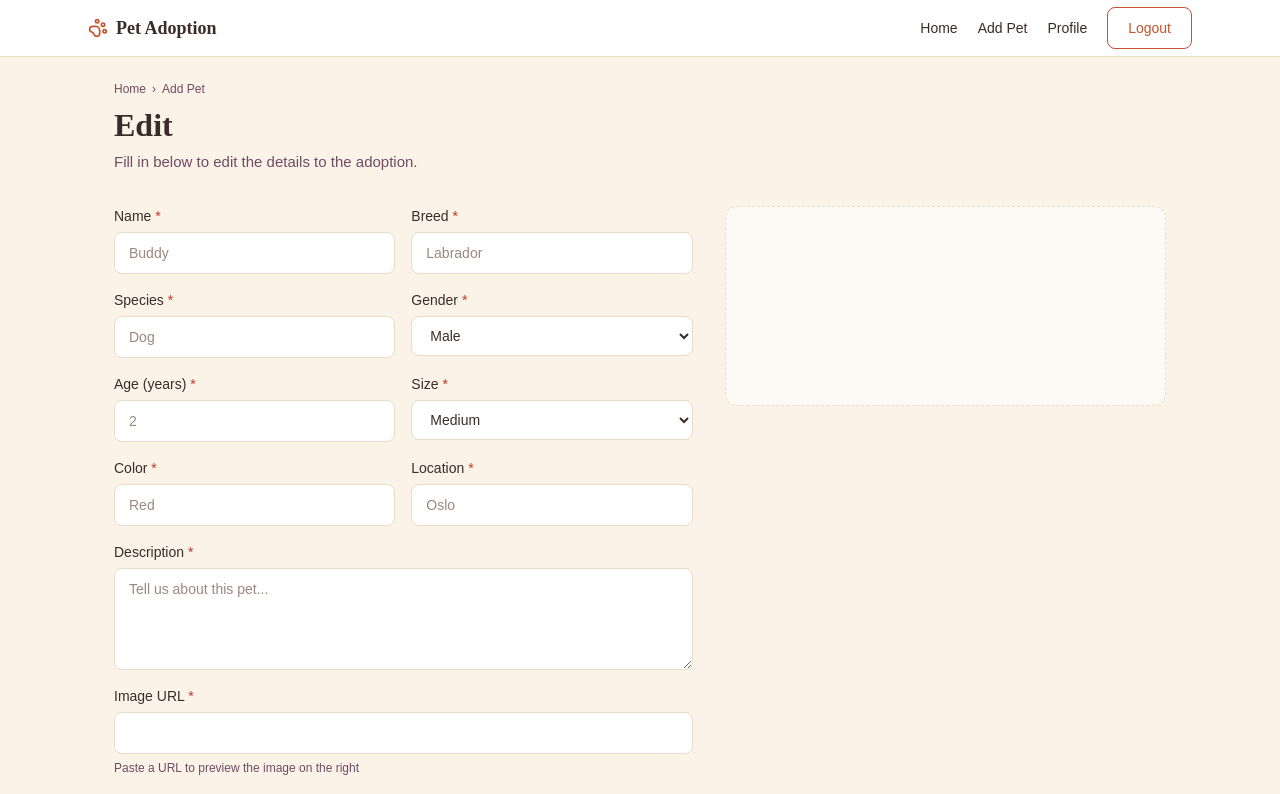
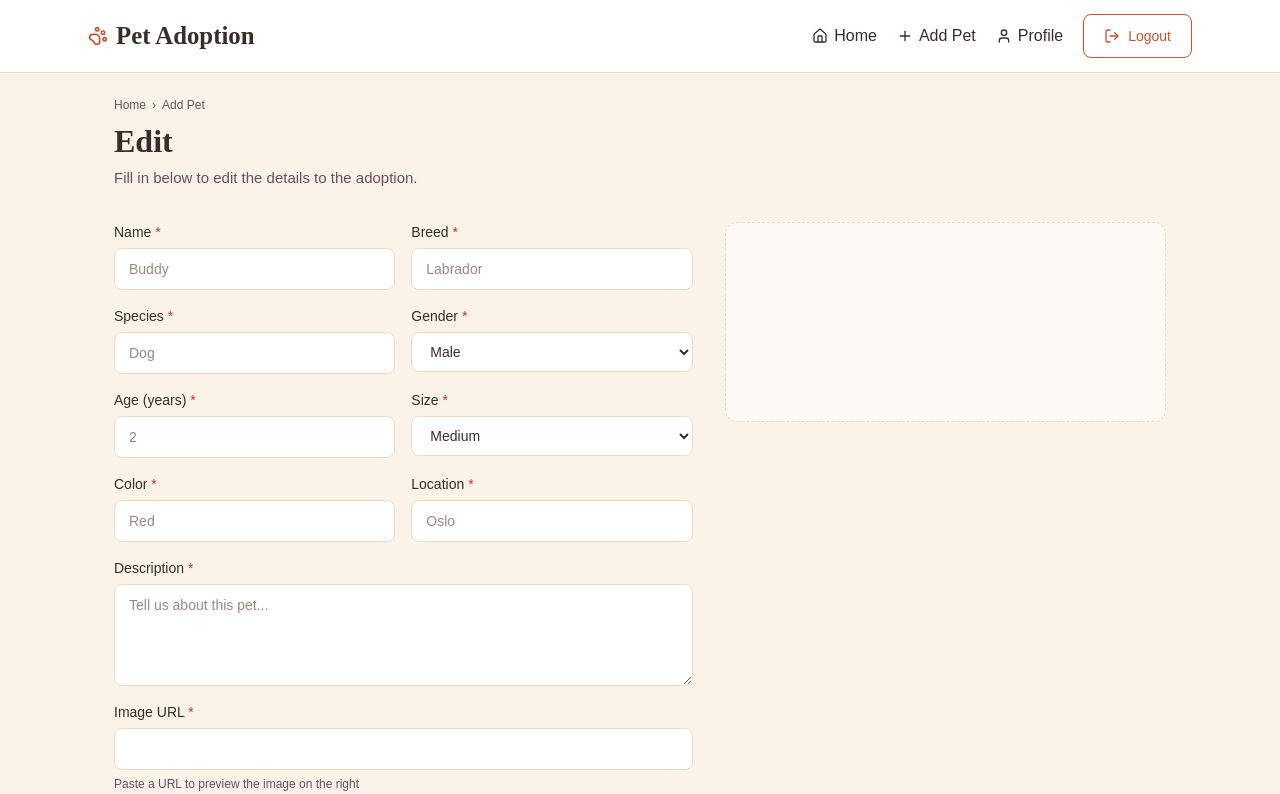
Before and after one commit to Mortmeister/Pet-adoption-app, a React (Vite) app: page /manage/pets/1/edit in a window 1280 px wide. Shown: the top 794 px of the page. Built offline with nearby package versions, Linux system fonts and the light colour scheme; no server answers; sample sign-in values are in the browser's storage.

Commit message:
Feat: Add animation and icons to header

```diff
--- a/src/components/layout/Header.tsx
+++ b/src/components/layout/Header.tsx
@@ -1,105 +1,212 @@
 import { NavLink, useNavigate, Link } from "react-router-dom";
-import { PawPrint, Menu } from "lucide-react";
-import { useState } from "react";
+import {
+  PawPrint,
+  Menu,
+  X,
+  Home,
+  Plus,
+  User,
+  LogOut,
+  LogIn,
+  UserPlus,
+} from "lucide-react";
+import { useState, useEffect } from "react";
 import { useAuth } from "../../hooks/useAuth";
 
 export default function Header() {
   const [isMenuOpen, setIsMenuOpen] = useState(false);
   const { isLoggedIn, logout } = useAuth();
+  const navigate = useNavigate();
 
-  const navigate = useNavigate();
+  const closeMenu = () => setIsMenuOpen(false);
 
   const handleLogout = () => {
     logout();
-    setIsMenuOpen(false);
+    closeMenu();
     navigate("/");
   };
+
+  useEffect(() => {
+    document.body.style.overflow = isMenuOpen ? "hidden" : "";
+    return () => {
+      document.body.style.overflow = "";
+    };
+  }, [isMenuOpen]);
+
   return (
     <header className="navbar">
       <div className="navbar-inner">
         <Link to="/" className="flex items-center gap-4 navbar-logo">
           <PawPrint
             size={20}
-            className="text-(--color-primary) "
+            className="text-(--color-primary)"
             aria-hidden="true"
           />
           Pet Adoption
         </Link>
+
         <nav
-          className="hidden md:flex items-center gap-5 text-sm"
+          className="hidden items-center gap-5 md:flex"
           aria-label="Main navigation"
         >
-          <div>
-            <NavLink to="/">Home</NavLink>
-          </div>
+          <NavLink to="/" className="navbar-link flex items-center gap-1.5">
+            <Home size={16} aria-hidden="true" />
+            Home
+          </NavLink>
           {isLoggedIn ? (
             <>
-              <div>
-                <NavLink to="/manage/pets/create">Add Pet</NavLink>
-              </div>
-              <div>
-                <NavLink to="/profile">Profile</NavLink>
-              </div>
-              <button className="btn-outline" onClick={handleLogout}>
+              <NavLink
+                to="/manage/pets/create"
+                className="navbar-link flex items-center gap-1.5"
+              >
+                <Plus size={16} aria-hidden="true" />
+                Add Pet
+              </NavLink>
+              <NavLink
+                to="/profile"
+                className="navbar-link flex items-center gap-1.5"
+              >
+                <User size={16} aria-hidden="true" />
+                Profile
+              </NavLink>
+              <button
+                type="button"
+                className="btn-outline gap-1.5"
+                onClick={handleLogout}
+              >
+                <LogOut size={16} aria-hidden="true" />
                 Logout
               </button>
             </>
           ) : (
             <>
-              <NavLink to="auth/login">
-                <button className="btn-outline"> Login</button>
+              <NavLink to="/auth/login">
+                <button type="button" className="btn-outline gap-1.5">
+                  <LogIn size={16} aria-hidden="true" />
+                  Login
+                </button>
               </NavLink>
-              <NavLink to="auth/register">
-                <button className="btn-primary">Register</button>
+              <NavLink to="/auth/register">
+                <button type="button" className="btn-primary gap-1.5">
+                  <UserPlus size={16} aria-hidden="true" />
+                  Register
+                </button>
               </NavLink>
             </>
           )}
         </nav>
+
+        {!isMenuOpen && (
+          <button
+            type="button"
+            className="flex h-10 w-10 items-center justify-center rounded-lg text-(--color-text) transition-colors hover:bg-(--color-bg) md:hidden"
+            onClick={() => setIsMenuOpen(true)}
+            aria-label="Open menu"
+            aria-expanded={isMenuOpen}
+            aria-controls="mobile-nav"
+          >
+            <Menu size={22} aria-hidden="true" />
+          </button>
+        )}
       </div>
 
-      <div className="absolute top-4 right-4 md:hidden">
-        <Menu onClick={() => setIsMenuOpen((prev) => !prev)} />
+      {isMenuOpen && (
+        <div
+          className="fixed inset-0 z-40 bg-(--color-text)/25 backdrop-blur-sm md:hidden"
+          onClick={closeMenu}
+          aria-hidden="true"
+        />
+      )}
+
+      <nav
+        id="mobile-nav"
+        className={`fixed top-0 right-0 z-50 flex h-screen w-80 flex-col gap-1 border-l border-(--color-border) bg-(--color-surface) px-6 py-6 shadow-xl transition-transform duration-300 ease-in-out md:hidden ${
+          isMenuOpen ? "translate-x-0" : "translate-x-full"
+        }`}
+        aria-label="Mobile navigation"
+        aria-hidden={!isMenuOpen}
+      >
+        <div className="mb-4 flex items-center justify-between">
+          <div className="flex items-center gap-2">
+            <PawPrint
+              size={20}
+              className="text-(--color-primary)"
+              aria-hidden="true"
+            />
+            <span className="font-heading text-2xl font-bold text-(--color-text)">
+              Pet Adoption
+            </span>
           </div>
-      {isMenuOpen && (
-        <nav
-          id="hamburgerMenu"
-          className="md:hidden border-t flex flex-col items-center px-6 py-4 gap-4"
-          aria-label="Mobile navigation"
+          <button
+            type="button"
+            onClick={closeMenu}
+            className="flex h-10 w-10 items-center justify-center rounded-lg text-(--color-text) transition-colors hover:bg-(--color-bg)"
+            aria-label="Close menu"
           >
-          {isLoggedIn && (
+            <X size={22} aria-hidden="true" />
+          </button>
+        </div>
+
+        <div className="my-2 w-full border-t border-(--color-border)" />
+
+        <NavLink
+          to="/"
+          onClick={closeMenu}
+          className="navbar-link flex items-center gap-3 rounded-lg px-3 py-2.5"
+        >
+          <Home size={16} aria-hidden="true" />
+          Home
+        </NavLink>
+
+        {isLoggedIn ? (
           <>
-              <NavLink to="/" onClick={() => setIsMenuOpen(false)}>
-                Browse
+            <NavLink
+              to="/manage/pets/create"
+              onClick={closeMenu}
+              className="navbar-link flex items-center gap-3 rounded-lg px-3 py-2.5"
+            >
+              <Plus size={16} aria-hidden="true" />
+              Add Pet
             </NavLink>
             <NavLink
-                to="/manage/pets/create"
-                onClick={() => setIsMenuOpen(false)}
+              to="/profile"
+              onClick={closeMenu}
+              className="navbar-link flex items-center gap-3 rounded-lg px-3 py-2.5"
             >
-                Add Pet
-              </NavLink>
-              <NavLink to="/profile" onClick={() => setIsMenuOpen(false)}>
+              <User size={16} aria-hidden="true" />
               Profile
             </NavLink>
-              <button className="btn-outline btn-full" onClick={handleLogout}>
+            <div className="my-2 w-full border-t border-(--color-border)" />
+            <button
+              type="button"
+              className="btn-outline btn-full gap-1.5"
+              onClick={handleLogout}
+            >
+              <LogOut size={16} aria-hidden="true" />
               Logout
             </button>
           </>
-          )}
-          {!isLoggedIn && (
+        ) : (
           <>
-              <NavLink to="/" onClick={() => setIsMenuOpen(false)}>
-                Browse
+            <NavLink
+              to="/auth/login"
+              onClick={closeMenu}
+              className="mt-4 w-full"
+            >
+              <button type="button" className="btn-outline btn-full gap-1.5">
+                <LogIn size={16} aria-hidden="true" />
+                Login
+              </button>
             </NavLink>
-              <NavLink to="/auth/login" onClick={() => setIsMenuOpen(false)}>
-                <button className="btn btn-outline btn-full">Login</button>
-              </NavLink>
-              <NavLink to="/auth/register" onClick={() => setIsMenuOpen(false)}>
-                <button className="btn btn-primary btn-full">Register</button>
+            <NavLink to="/auth/register" onClick={closeMenu} className="w-full">
+              <button type="button" className="btn-primary btn-full gap-1.5">
+                <UserPlus size={16} aria-hidden="true" />
+                Register
+              </button>
             </NavLink>
           </>
         )}
       </nav>
-      )}
     </header>
   );
 }
--- a/src/components/layout/ProfilePetCard.tsx
+++ b/src/components/layout/ProfilePetCard.tsx
@@ -1,4 +1,4 @@
-import { PawPrint } from "lucide-react";
+import { PawPrint, Pencil, Trash2 } from "lucide-react";
 import { Link, useNavigate } from "react-router-dom";
 import { type Pet } from "../../types/pets";
 
@@ -50,6 +50,7 @@ export function ProfilePetCard({ pet, badge, onDelete }: ProfilePetCardProps) {
               to={`/manage/pets/${pet.id}/edit`}
               className="btn-outline flex-1 px-0 py-1.25 text-center text-xs"
             >
+              <Pencil size={14} />
               Edit
             </Link>
 
@@ -58,6 +59,7 @@ export function ProfilePetCard({ pet, badge, onDelete }: ProfilePetCardProps) {
               onClick={() => onDelete(pet.id)}
               className="btn-danger flex-1 px-0 py-1.25 text-xs"
             >
+              <Trash2 size={14} />
               Delete
             </button>
           </div>
--- a/src/styles/index.css
+++ b/src/styles/index.css
@@ -52,6 +52,10 @@ h4 {
 
 a.active {
   color: var(--color-primary);
+}
+
+.font-heading {
+  font-family: "Fraunces", serif;
 }
 
 /* Buttons */
@@ -132,14 +136,14 @@ a.active {
 }
 
 .navbar-inner {
-  @apply max-w-6xl mx-auto px-6 h-14 flex items-center justify-between;
+  @apply max-w-6xl mx-auto px-6 h-18 flex items-center justify-between;
 }
 
 .navbar-logo {
   @apply flex items-center gap-2 no-underline;
   font-family: "Fraunces", serif;
   font-weight: 700;
-  font-size: 1.125rem;
+  font-size: 1.55rem;
   color: var(--color-text);
 }
 
@@ -149,9 +153,8 @@ a.active {
 
 .navbar-link {
   @apply transition-colors duration-150;
-
+  font-size: 1rem;
   color: var(--color-text);
-
   font-weight: 500;
 }
 
```
Lines whose indentation alone changed are shown as unchanged.
